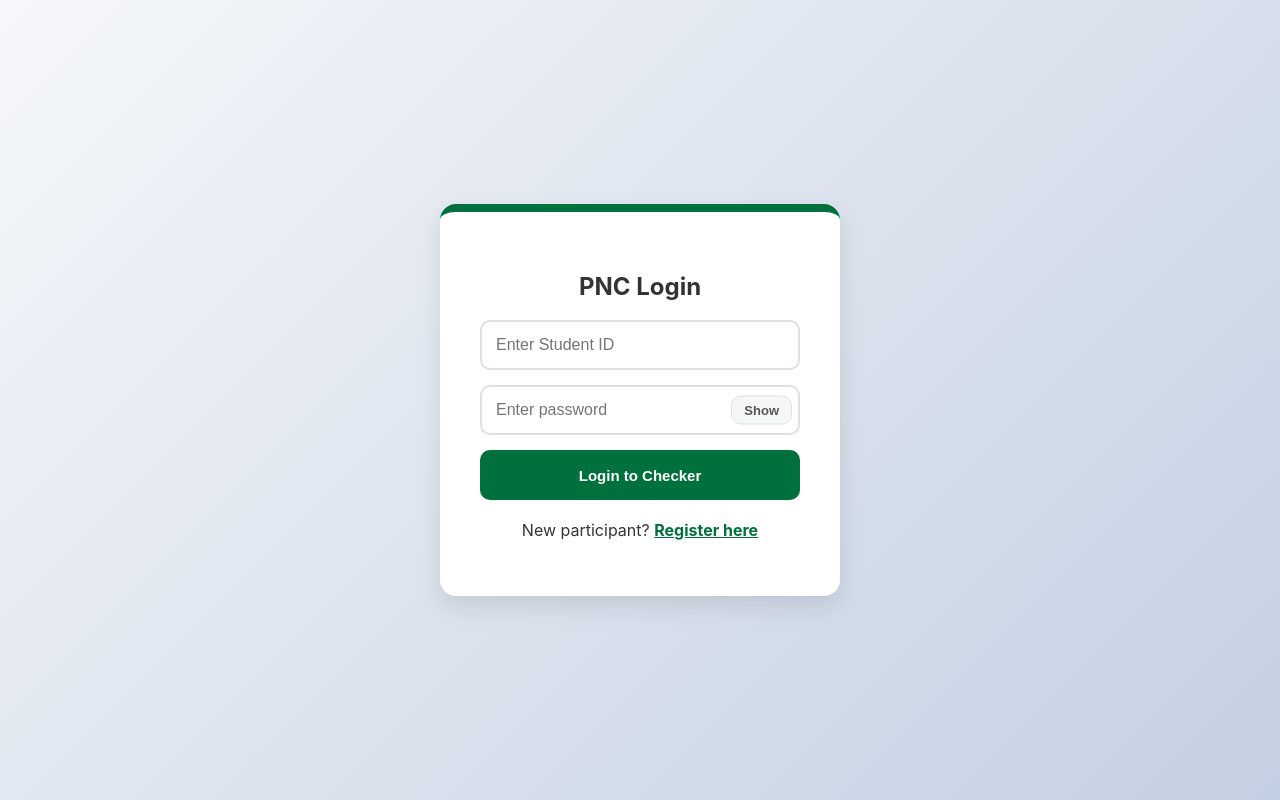
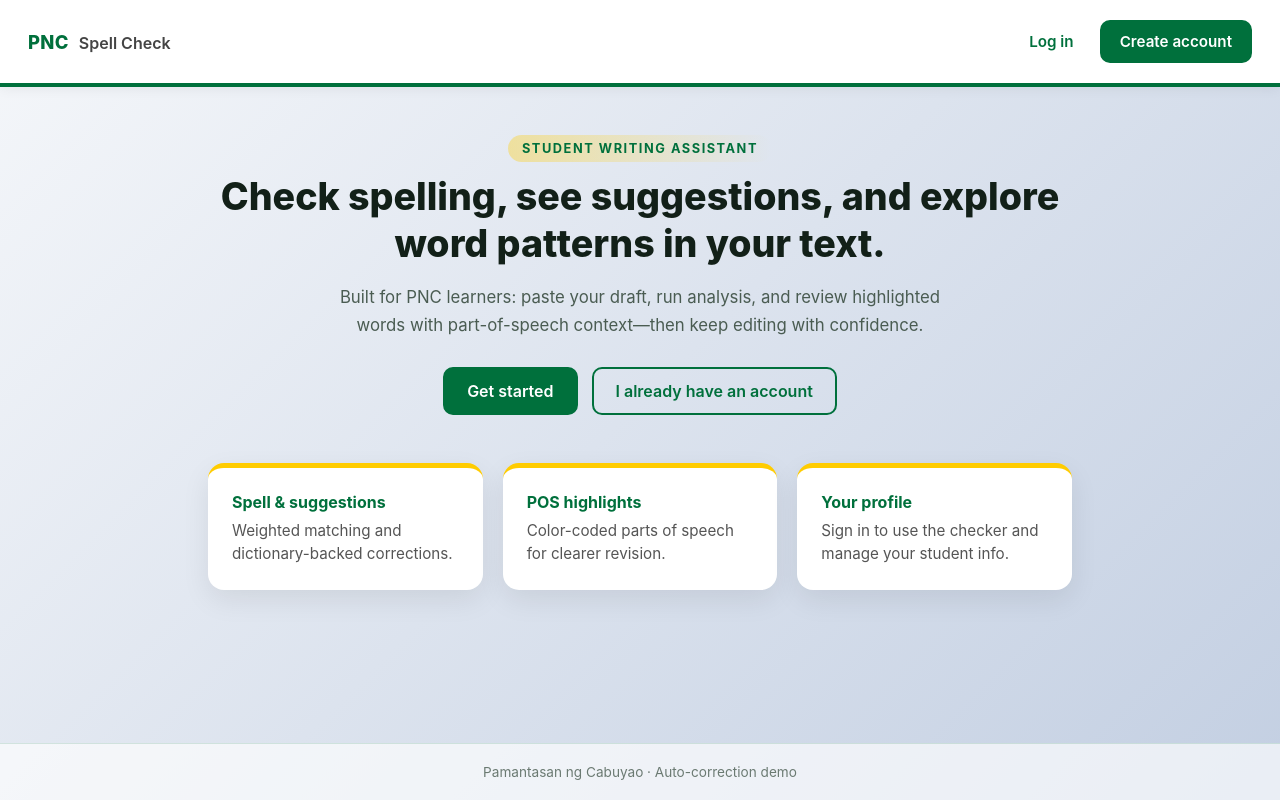
Before and after one commit to SiopaoAsad0/AutoCorrectionV0.1, a React (Vite) app in the folder frontend/: page / in a window 1280 px wide. Before the commit this address led to /login. Built offline with nearby package versions, Linux system fonts and the light colour scheme.

Commit message:
Landing page

```diff
--- a/frontend/src/App.css
+++ b/frontend/src/App.css
@@ -375,3 +375,197 @@
   background-color: var(--error) !important;
   color: white !important;
 }
+
+/* Landing page */
+.landing {
+  min-height: 100vh;
+  display: flex;
+  flex-direction: column;
+  color: #1a2e24;
+}
+
+.landing-header {
+  display: flex;
+  align-items: center;
+  justify-content: space-between;
+  padding: 20px 28px;
+  background: var(--white);
+  border-bottom: 4px solid var(--pnc-green);
+  box-shadow: 0 2px 12px rgba(0, 0, 0, 0.06);
+}
+
+.landing-logo {
+  display: flex;
+  align-items: baseline;
+  gap: 10px;
+}
+
+.landing-logo-mark {
+  font-weight: 800;
+  font-size: 1.15rem;
+  color: var(--pnc-green);
+  letter-spacing: 0.02em;
+}
+
+.landing-logo-text {
+  font-weight: 600;
+  font-size: 1rem;
+  color: #444;
+}
+
+.landing-nav {
+  display: flex;
+  align-items: center;
+  gap: 14px;
+}
+
+.landing-link {
+  text-decoration: none;
+  color: var(--pnc-green);
+  font-weight: 600;
+  font-size: 0.95rem;
+  padding: 8px 12px;
+}
+
+.landing-link:hover {
+  text-decoration: underline;
+}
+
+.landing-btn {
+  display: inline-flex;
+  align-items: center;
+  justify-content: center;
+  text-decoration: none;
+  border-radius: 10px;
+  font-weight: 600;
+  font-size: 0.95rem;
+  cursor: pointer;
+  transition: transform 0.2s ease, box-shadow 0.2s ease, filter 0.2s ease;
+  border: 2px solid transparent;
+  box-sizing: border-box;
+}
+
+.landing-btn-primary {
+  background: var(--pnc-green);
+  color: var(--white);
+  padding: 10px 18px;
+  border-color: var(--pnc-green);
+}
+
+.landing-btn-primary:hover {
+  filter: brightness(1.08);
+  transform: translateY(-1px);
+  box-shadow: 0 6px 18px rgba(0, 112, 60, 0.25);
+}
+
+.landing-btn-outline {
+  background: transparent;
+  color: var(--pnc-green);
+  border-color: var(--pnc-green);
+  padding: 10px 18px;
+}
+
+.landing-btn-outline:hover {
+  background: rgba(0, 112, 60, 0.08);
+  transform: translateY(-1px);
+}
+
+.landing-btn-lg {
+  min-height: 48px;
+  padding: 12px 22px;
+  font-size: 1rem;
+}
+
+.landing-main {
+  flex: 1;
+  max-width: 920px;
+  margin: 0 auto;
+  padding: 48px 28px 64px;
+  width: 100%;
+  box-sizing: border-box;
+}
+
+.landing-hero {
+  text-align: center;
+  margin-bottom: 48px;
+}
+
+.landing-eyebrow {
+  display: inline-block;
+  margin: 0 0 12px;
+  font-size: 0.8rem;
+  font-weight: 700;
+  text-transform: uppercase;
+  letter-spacing: 0.12em;
+  color: var(--pnc-green);
+  background: linear-gradient(90deg, rgba(255, 204, 0, 0.35), transparent);
+  padding: 6px 14px;
+  border-radius: 999px;
+}
+
+.landing-title {
+  margin: 0 0 16px;
+  font-size: clamp(1.75rem, 4vw, 2.35rem);
+  line-height: 1.25;
+  font-weight: 800;
+  color: #122018;
+}
+
+.landing-subtitle {
+  margin: 0 auto 28px;
+  max-width: 640px;
+  font-size: 1.05rem;
+  line-height: 1.65;
+  color: #4a5c52;
+}
+
+.landing-cta {
+  display: flex;
+  flex-wrap: wrap;
+  gap: 14px;
+  justify-content: center;
+  align-items: center;
+}
+
+.landing-features {
+  list-style: none;
+  margin: 0;
+  padding: 0;
+  display: grid;
+  grid-template-columns: repeat(auto-fit, minmax(240px, 1fr));
+  gap: 20px;
+}
+
+.landing-features li {
+  background: var(--white);
+  border-radius: 16px;
+  padding: 24px;
+  box-shadow: 0 10px 28px rgba(0, 0, 0, 0.08);
+  border-top: 5px solid var(--pnc-gold);
+}
+
+.landing-features strong {
+  display: block;
+  color: var(--pnc-green);
+  margin-bottom: 8px;
+  font-size: 1rem;
+}
+
+.landing-features span {
+  font-size: 0.95rem;
+  color: #555;
+  line-height: 1.5;
+}
+
+.landing-footer {
+  padding: 20px 28px;
+  text-align: center;
+  font-size: 0.85rem;
+  color: #6b7a72;
+  background: rgba(255, 255, 255, 0.65);
+  border-top: 1px solid rgba(0, 112, 60, 0.15);
+}
+
+.landing-footer p {
+  margin: 0;
+}
--- a/frontend/src/App.jsx
+++ b/frontend/src/App.jsx
@@ -1,6 +1,7 @@
-import { BrowserRouter as Router, Routes, Route, Navigate, useLocation } from 'react-router-dom';
+import { BrowserRouter as Router, Routes, Route, useLocation } from 'react-router-dom';
 import Login from "./pages/Login";
 import Signup from "./pages/Signup";
+import Landing from "./pages/Landing";
 import Checker from "./pages/Checker";
 import Profile from "./pages/Profile";
 import Navbar from "./components/Navbar";
@@ -24,7 +25,7 @@
     <Router>
       <Layout>
         <Routes>
-          <Route path="/" element={<Navigate to="/login" />} />
+          <Route path="/" element={<Landing />} />
           <Route path="/login" element={<Login />} />
           <Route path="/signup" element={<Signup />} />
           <Route path="/checker" element={<Checker />} />
--- /dev/null
+++ b/frontend/src/pages/Landing.jsx
@@ -0,0 +1,82 @@
+import { Link } from 'react-router-dom';
+import { motion } from 'framer-motion';
+
+export default function Landing() {
+  return (
+    <div className="landing">
+      <header className="landing-header">
+        <motion.div
+          className="landing-logo"
+          initial={{ opacity: 0, y: -12 }}
+          animate={{ opacity: 1, y: 0 }}
+          transition={{ duration: 0.45 }}
+        >
+          <span className="landing-logo-mark">PNC</span>
+          <span className="landing-logo-text">Spell Check</span>
+        </motion.div>
+        <motion.nav
+          className="landing-nav"
+          initial={{ opacity: 0 }}
+          animate={{ opacity: 1 }}
+          transition={{ delay: 0.15, duration: 0.4 }}
+        >
+          <Link to="/login" className="landing-link">
+            Log in
+          </Link>
+          <Link to="/signup" className="landing-btn landing-btn-primary">
+            Create account
+          </Link>
+        </motion.nav>
+      </header>
+
+      <main className="landing-main">
+        <motion.section
+          className="landing-hero"
+          initial={{ opacity: 0, y: 24 }}
+          animate={{ opacity: 1, y: 0 }}
+          transition={{ duration: 0.5, ease: [0.22, 1, 0.36, 1] }}
+        >
+          <p className="landing-eyebrow">Student writing assistant</p>
+          <h1 className="landing-title">
+            Check spelling, see suggestions, and explore word patterns in your text.
+          </h1>
+          <p className="landing-subtitle">
+            Built for PNC learners: paste your draft, run analysis, and review highlighted words with part-of-speech context—then keep editing with confidence.
+          </p>
+          <div className="landing-cta">
+            <Link to="/signup" className="landing-btn landing-btn-primary landing-btn-lg">
+              Get started
+            </Link>
+            <Link to="/login" className="landing-btn landing-btn-outline landing-btn-lg">
+              I already have an account
+            </Link>
+          </div>
+        </motion.section>
+
+        <motion.ul
+          className="landing-features"
+          initial={{ opacity: 0, y: 16 }}
+          animate={{ opacity: 1, y: 0 }}
+          transition={{ delay: 0.2, duration: 0.45 }}
+        >
+          <li>
+            <strong>Spell &amp; suggestions</strong>
+            <span>Weighted matching and dictionary-backed corrections.</span>
+          </li>
+          <li>
+            <strong>POS highlights</strong>
+            <span>Color-coded parts of speech for clearer revision.</span>
+          </li>
+          <li>
+            <strong>Your profile</strong>
+            <span>Sign in to use the checker and manage your student info.</span>
+          </li>
+        </motion.ul>
+      </main>
+
+      <footer className="landing-footer">
+        <p>Pamantasan ng Cabuyao · Auto-correction demo</p>
+      </footer>
+    </div>
+  );
+}
```
